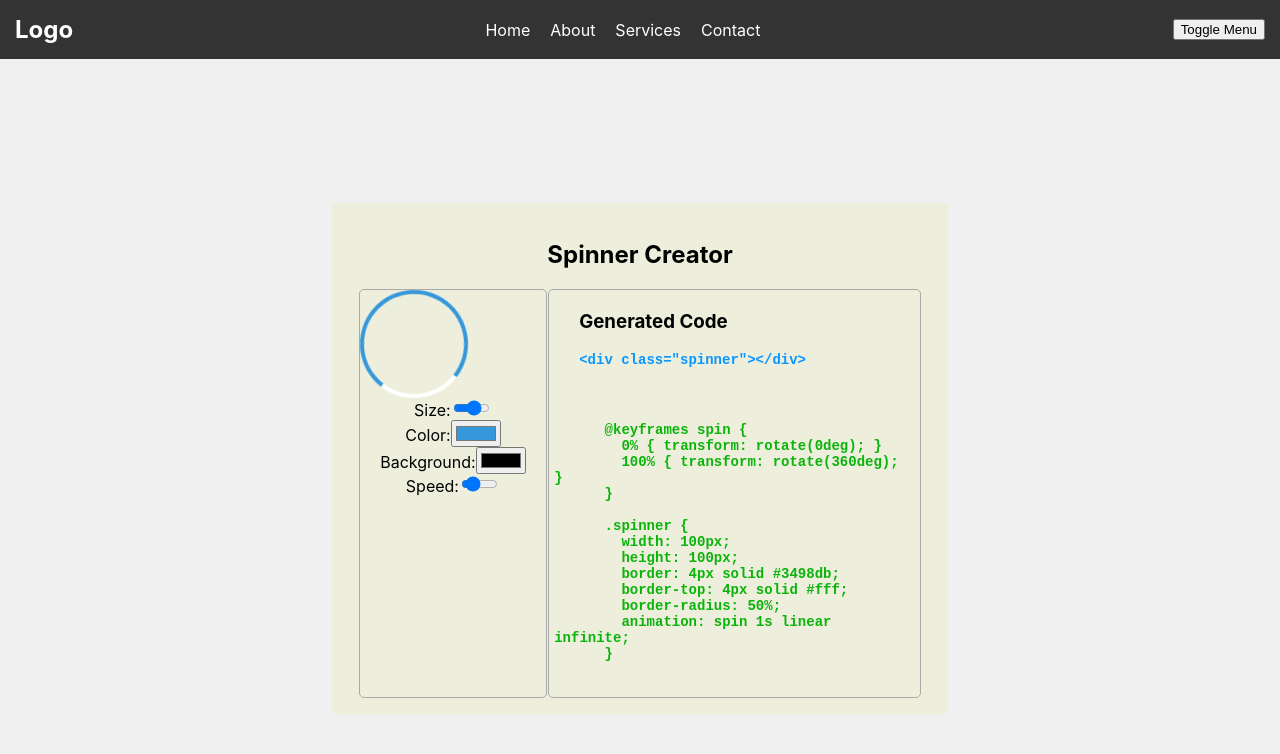
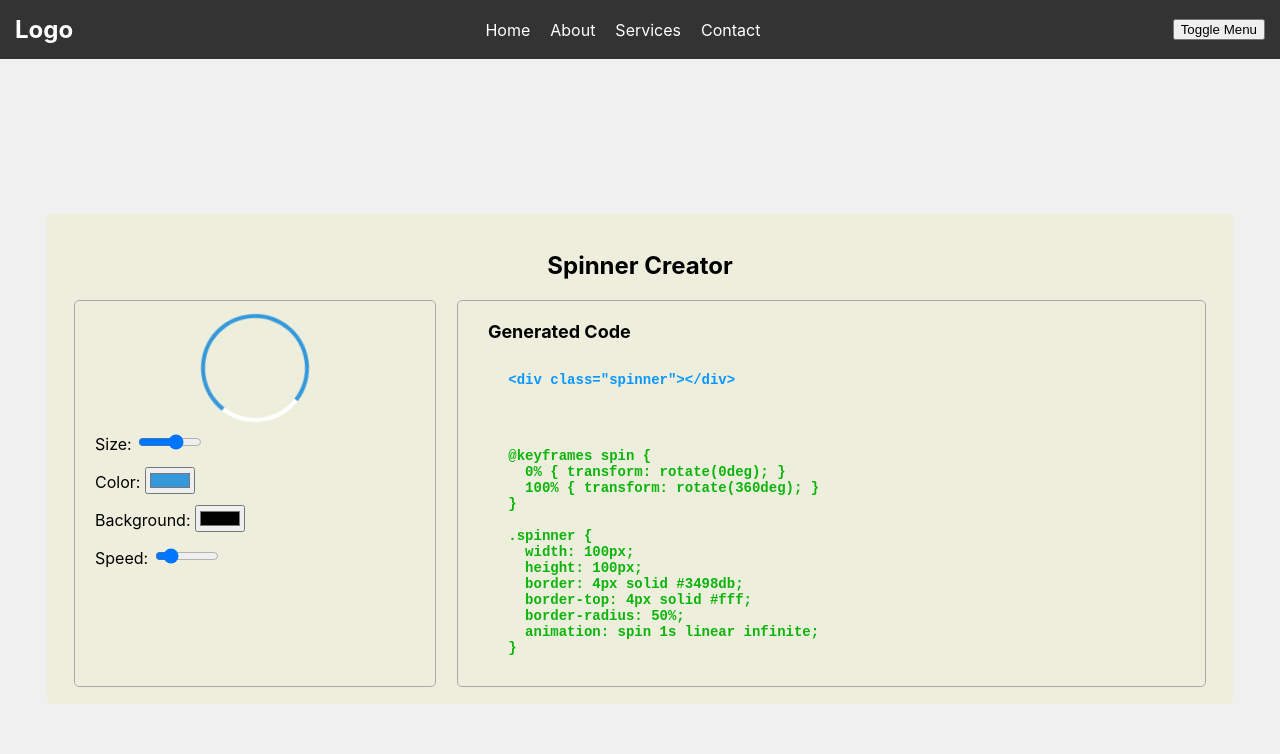
Before and after one commit to amitkumar70512/Sigma, a React (Create React App) app: page /home in a window 1280 px wide. Shown: the top 754 px of the page. Built offline with nearby package versions, Linux system fonts and the light colour scheme.

Commit message:
Styled Toolbox & children

```diff
--- a/src/components/Styles/CssBox.tsx
+++ b/src/components/Styles/CssBox.tsx
@@ -3,7 +3,6 @@ import styled from 'styled-components';
 export const CssBox = styled.pre`
   width: auto;
   white-space: pre-wrap;
-  padding: 5px;
   color: rgba(10, 180, 10, 1);
   font-weight: 600;
   font-size: 14px;
--- a/src/components/Styles/HtmlBox.tsx
+++ b/src/components/Styles/HtmlBox.tsx
@@ -2,8 +2,7 @@ import styled from 'styled-components';
 
 export const HtmlBox = styled.pre`
   width: auto;
-  white-space: wrap;
-  padding: 5px 30px;
+  white-space: pre-wrap;
   color: rgba(8, 150, 255, 1);
   font-weight: 600;
   font-size: 14px;
--- a/src/components/Styles/Toolbox.tsx
+++ b/src/components/Styles/Toolbox.tsx
@@ -5,7 +5,7 @@ export const Toolbox = styled.div`
 	flex-direction: column;
 	justify-content: space-between;
 	padding: 1rem;
-	max-width: 90vw;
+	width: 90vw;
 	background-color: #eed;
 	margin: 5px auto;
 	border-radius: 5px;
@@ -24,7 +24,6 @@ export const Toolbox = styled.div`
 export const ToolboxRow = styled.div`
     display: flex;
     flex-direction: row;
-    height: 100%;
     max-width: 100%;
     justify-content: space-between;
     padding: 0 10px;
@@ -33,9 +32,16 @@ export const ToolboxRow = styled.div`
 export const Left = styled.div`
     display: flex;
     flex-direction: column;
-    width: 33%;
+    width: 30%;
     border: 1px solid #aaa;
     border-radius: 5px;
+    padding: 10px;
+
+    div {
+        margin: 3px 10px;
+        line-height: 2;
+        text-align: left;
+    }
 `;
 
 export const Right = styled.div`
@@ -47,5 +53,6 @@ export const Right = styled.div`
     border-radius: 5px;
     h3 {
         margin: 20px 0 0 30px;
+        font-size: 18px;
     }
 `;
--- a/src/components/plugins/Spinner/Spinner.tsx
+++ b/src/components/plugins/Spinner/Spinner.tsx
@@ -32,6 +32,8 @@ const SpinnerWrapper = styled.div<SpinnerAttributes>`
 	border: 4px solid ${({ color }) => color};
 	border-top: 4px solid ${({ background }) => background};
 	border-radius: 50%;
+    align-self: center;
+    margin: 20px 0px;
 	animation: ${rotateAnimation} ${({ speed }) => speed}s linear infinite;
 `;
 
@@ -92,7 +94,7 @@ const Spinner: React.FC = () => {
 				<Left>
 					<SpinnerWrapper {...spinnerAttributes} />
 					<div>
-						<label>Size:</label>
+						<label>Size: </label>
 						<SizeInput
 							type='range'
 							min={20}
@@ -107,7 +109,7 @@ const Spinner: React.FC = () => {
 						/>
 					</div>
 					<div>
-						<label>Color:</label>
+						<label>Color: </label>
 						<input
 							type='color'
 							value={spinnerAttributes.color}
@@ -117,7 +119,7 @@ const Spinner: React.FC = () => {
 						/>
 					</div>
 					<div>
-						<label>Background:</label>
+						<label>Background: </label>
 						<input
 							type='color'
 							value={spinnerAttributes.background}
@@ -130,7 +132,7 @@ const Spinner: React.FC = () => {
 						/>
 					</div>
 					<div>
-						<label>Speed:</label>
+						<label>Speed: </label>
 						<SpeedInput
 							type='range'
 							min={0.1}
```
